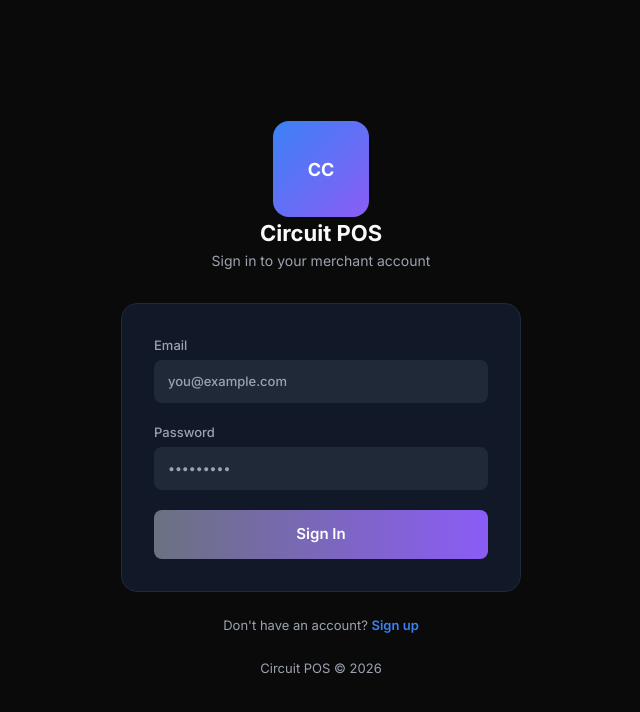
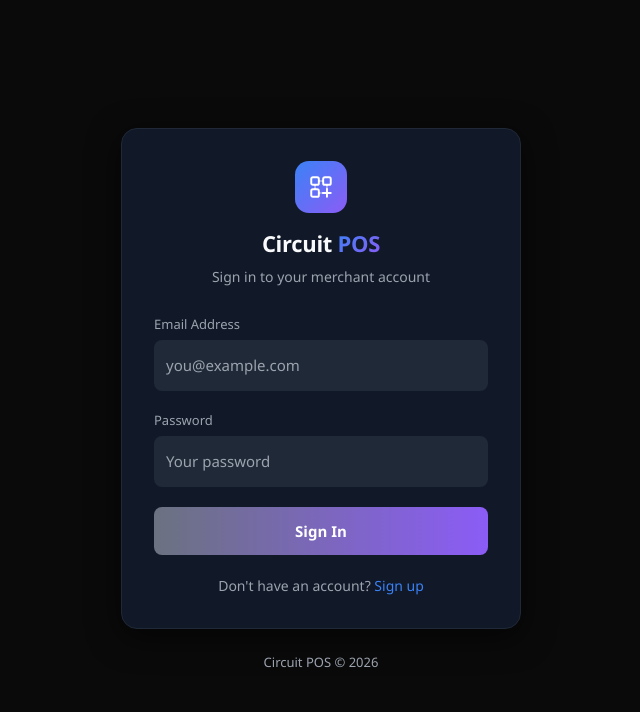
Before and after one commit to pernelldevcircuit/circuit-pos, a Next.js app: page /login in a window 1280 px wide. Shown: the top 712 px of the page, without its empty margins (319-959 px from the left). Built offline with nearby package versions, Linux system fonts and the light colour scheme; no server answers.

Commit message:
Update login page with Claude-generated theme-matched design

```diff
--- a/app/login/page.tsx
+++ b/app/login/page.tsx
@@ -6,123 +6,278 @@ import { supabase } from '@/lib/supabase'
 
 export default function LoginPage() {
   const router = useRouter()
-  const [email, setEmail] = useState('')
-  const [password, setPassword] = useState('')
-  const [error, setError] = useState('')
-  const [loading, setLoading] = useState(false)
-  const [isDark, setIsDark] = useState(true)
+
+  const [email, setEmail] = useState<string>('')
+  const [password, setPassword] = useState<string>('')
+  const [error, setError] = useState<string>('')
+  const [loading, setLoading] = useState<boolean>(false)
+  const [isDark, setIsDark] = useState<boolean>(true)
 
   useEffect(() => {
-    const saved = localStorage.getItem('circuit-theme')
-    if (saved !== null) setIsDark(saved === 'dark')
-    // Check if already logged in, redirect to dashboard
-    supabase.auth.getSession().then(({ data }) => {
+    const stored = localStorage.getItem('theme')
+    if (stored === 'light') setIsDark(false)
+    else setIsDark(true)
+
+    const checkSession = async () => {
+      const { data } = await supabase.auth.getSession()
       if (data.session) router.replace('/')
-    })
+    }
+    checkSession()
   }, [router])
 
-  const handleLogin = async (e: React.FormEvent) => {
+  // ── Derived style tokens ────────────────────────────────────────────
+  const bg      = isDark ? '#0a0a0a' : '#f0f9fc'
+  const cardBg  = isDark ? '#111827' : '#ffffff'
+  const border  = isDark ? '#1f2937' : '#e2e8f0'
+  const text    = isDark ? '#f9fafb' : '#0f172a'
+  const muted   = isDark ? '#9ca3af' : '#64748b'
+  const accent  = '#3b82f6'
+  const inputBg = isDark ? '#1f2937' : '#f1f5f9'
+
+  // ── Handler ─────────────────────────────────────────────────────────
+  const handleLogin = async (e: React.FormEvent<HTMLFormElement>) => {
     e.preventDefault()
+    setError('')
     setLoading(true)
-    setError('')
 
     try {
-      const { data, error: authError } = await supabase.auth.signInWithPassword({
+      const { error: authError } = await supabase.auth.signInWithPassword({
         email,
         password,
       })
 
       if (authError) throw authError
 
-      if (data.session) {
-        // Successfully logged in, redirect to dashboard
       router.replace('/')
-      }
-    } catch (err: any) {
-      setError(err.message || 'Failed to sign in')
+    } catch (err: unknown) {
+      const message =
+        err instanceof Error ? err.message : 'An unexpected error occurred.'
+      setError(message)
     } finally {
       setLoading(false)
     }
   }
 
-  // Theme colors matching signup page
-  const bg = isDark ? '#0a0a0a' : '#f0f9fc'
-  const cardBg = isDark ? '#111827' : '#ffffff'
-  const border = isDark ? '#1f2937' : '#e2e8f0'
-  const text = isDark ? '#f9fafb' : '#0f172a'
-  const muted = isDark ? '#9ca3af' : '#64748b'
-  const accent = '#3b82f6'
-
+  // ── Render ───────────────────────────────────────────────────────────
   return (
-    <div style={{ minHeight: '100vh', background: bg, display: 'flex', alignItems: 'center', justifyContent: 'center', padding: '20px' }}>
-      <div style={{ width: '100%', maxWidth: '400px' }}>
-        {/* Logo / Brand */}
-        <div style={{ textAlign: 'center', marginBottom: '32px' }}>
-          <div style={{ width: '96px', height: '96px', background: 'linear-gradient(135deg, #3b82f6, #8b5cf6)', margin: '0 auto', borderRadius: '16px', display: 'flex', alignItems: 'center', justifyContent: 'center' }}>
-            <span style={{ color: '#fff', fontWeight: 700, fontSize: '18px' }}>CC</span>
+    <div
+      style={{
+        minHeight: '100vh',
+        background: bg,
+        display: 'flex',
+        flexDirection: 'column',
+        alignItems: 'center',
+        justifyContent: 'center',
+        padding: '20px',
+        fontFamily: "'Segoe UI', system-ui, sans-serif",
+        transition: 'background 0.3s',
+      }}
+    >
+      {/* Card */}
+      <div
+        style={{
+          width: '100%',
+          maxWidth: '400px',
+          background: cardBg,
+          border: `1px solid ${border}`,
+          borderRadius: '16px',
+          padding: '32px',
+          boxShadow: isDark
+            ? '0 8px 32px rgba(0,0,0,0.6)'
+            : '0 8px 32px rgba(0,0,0,0.08)',
+        }}
+      >
+        {/* Logo */}
+        <div style={{ textAlign: 'center', marginBottom: '28px' }}>
+          <div
+            style={{
+              display: 'inline-flex',
+              alignItems: 'center',
+              justifyContent: 'center',
+              width: '52px',
+              height: '52px',
+              borderRadius: '14px',
+              background: 'linear-gradient(135deg, #3b82f6, #8b5cf6)',
+              marginBottom: '14px',
+            }}
+          >
+            {/* Circuit icon */}
+            <svg width="26" height="26" viewBox="0 0 24 24" fill="none">
+              <rect x="3" y="3" width="7" height="7" rx="1.5" stroke="#fff" strokeWidth="1.8" />
+              <rect x="14" y="3" width="7" height="7" rx="1.5" stroke="#fff" strokeWidth="1.8" />
+              <rect x="3" y="14" width="7" height="7" rx="1.5" stroke="#fff" strokeWidth="1.8" />
+              <path d="M17.5 14v7M14 17.5h7" stroke="#fff" strokeWidth="1.8" strokeLinecap="round" />
+              <path d="M10 6.5h4M17.5 10v4M6.5 10v4M10 17.5h4" stroke="#fff" strokeWidth="1.4" strokeLinecap="round" strokeDasharray="1 2" />
+            </svg>
           </div>
-          <span style={{ fontSize: '22px', fontWeight: 700, color: text }}>Circuit POS</span>
-          <p style={{ color: muted, fontSize: '14px' }}>Sign in to your merchant account</p>
+          <h1
+            style={{
+              margin: 0,
+              fontSize: '22px',
+              fontWeight: 700,
+              color: text,
+              letterSpacing: '-0.3px',
+            }}
+          >
+            Circuit{' '}
+            <span
+              style={{
+                background: 'linear-gradient(135deg, #3b82f6, #8b5cf6)',
+                WebkitBackgroundClip: 'text',
+                WebkitTextFillColor: 'transparent',
+              }}
+            >
+              POS
+            </span>
+          </h1>
+          <p style={{ margin: '6px 0 0', fontSize: '14px', color: muted }}>
+            Sign in to your merchant account
+          </p>
         </div>
 
-        {/* Card */}
-        <div style={{ background: cardBg, border: `1px solid ${border}`, borderRadius: '16px', padding: '32px' }}>
-          <form onSubmit={handleLogin}>
+        {/* Error */}
+        {error && (
+          <div
+            style={{
+              background: isDark ? '#1c0a0a' : '#fff5f5',
+              border: '1px solid #ef4444',
+              borderRadius: '10px',
+              padding: '12px 16px',
+              marginBottom: '20px',
+              color: '#ef4444',
+              fontSize: '14px',
+            }}
+          >
+            {error}
+          </div>
+        )}
+
+        {/* Form */}
+        <form onSubmit={handleLogin} noValidate>
+          {/* Email */}
           <div style={{ marginBottom: '20px' }}>
-              <label style={{ display: 'block', color: muted, fontSize: '13px', fontWeight: 500, marginBottom: '6px' }}>
-                Email
+            <label
+              style={{
+                display: 'block',
+                fontSize: '13px',
+                fontWeight: 500,
+                color: muted,
+                marginBottom: '6px',
+              }}
+            >
+              Email Address
+            </label>
             <input
               type="email"
               value={email}
               onChange={(e) => setEmail(e.target.value)}
+              placeholder="you@example.com"
               required
-                  placeholder="you@example.com"
-                  style={{ width: '100%', padding: '12px 14px', background: isDark ? '#1f2937' : '#f1f5f9', border: 'none', borderRadius: '8px', color: text, marginTop: '4px' }}
+              style={{
+                width: '100%',
+                padding: '14px 12px',
+                background: inputBg,
+                border: 'none',
+                borderRadius: '8px',
+                color: text,
+                fontSize: '15px',
+                outline: 'none',
+                boxSizing: 'border-box',
+              }}
             />
-              </label>
           </div>
 
+          {/* Password */}
           <div style={{ marginBottom: '20px' }}>
-              <label style={{ display: 'block', color: muted, fontSize: '13px', fontWeight: 500, marginBottom: '6px' }}>
+            <label
+              style={{
+                display: 'block',
+                fontSize: '13px',
+                fontWeight: 500,
+                color: muted,
+                marginBottom: '6px',
+              }}
+            >
               Password
+            </label>
             <input
               type="password"
               value={password}
               onChange={(e) => setPassword(e.target.value)}
+              placeholder="Your password"
               required
-                  placeholder="•••••••••"
-                  style={{ width: '100%', padding: '12px 14px', background: isDark ? '#1f2937' : '#f1f5f9', border: 'none', borderRadius: '8px', color: text, marginTop: '4px' }}
+              style={{
+                width: '100%',
+                padding: '14px 12px',
+                background: inputBg,
+                border: 'none',
+                borderRadius: '8px',
+                color: text,
+                fontSize: '15px',
+                outline: 'none',
+                boxSizing: 'border-box',
+              }}
             />
-              </label>
           </div>
 
-            {error && (
-              <div style={{ background: isDark ? '#1f1112' : '#fef2f2', border: '1px solid #f87171', borderRadius: '8px', padding: '12px', marginBottom: '20px' }}>
-                {error}
-              </div>
-            )}
-
+          {/* Submit */}
           <button
             type="submit"
             disabled={loading}
-              style={{ width: '100%', padding: '13px', background: loading ? '#6b7280' : 'linear-gradient(to right, #6b7280, #8b5cf6)', border: 'none', borderRadius: '8px', color: '#fff', fontSize: '15px', fontWeight: 600, cursor: loading ? 'not-allowed' : 'pointer' }}
+            style={{
+              width: '100%',
+              padding: '13px',
+              background: loading
+                ? '#6b7280'
+                : 'linear-gradient(to right, #6b7280, #8b5cf6)',
+              border: 'none',
+              borderRadius: '8px',
+              color: '#ffffff',
+              fontSize: '15px',
+              fontWeight: 600,
+              cursor: loading ? 'not-allowed' : 'pointer',
+              transition: 'opacity 0.2s',
+              opacity: loading ? 0.8 : 1,
+            }}
           >
-              {loading ? 'Signing in...' : 'Sign In'}
+            {loading ? 'Signing in…' : 'Sign In'}
           </button>
         </form>
-        </div>
 
-        <p style={{ textAlign: 'center', marginTop: '24px', color: muted, fontSize: '13px' }}>
-          Don't have an account?{' '}
-          <a href="/signup" style={{ color: accent, textDecoration: 'none', fontWeight: 600 }}>
+        {/* Link */}
+        <p
+          style={{
+            marginTop: '20px',
+            textAlign: 'center',
+            fontSize: '14px',
+            color: muted,
+          }}
+        >
+          Don&apos;t have an account?{' '}
+          <a
+            href="/signup"
+            style={{
+              color: accent,
+              textDecoration: 'none',
+              fontWeight: 500,
+            }}
+          >
             Sign up
           </a>
         </p>
+      </div>
 
-        <p style={{ textAlign: 'center', marginTop: '24px', color: muted, fontSize: '13px' }}>
-          Circuit POS &copy; {new Date().getFullYear()}
+      {/* Footer */}
+      <p
+        style={{
+          marginTop: '24px',
+          fontSize: '13px',
+          color: muted,
+          textAlign: 'center',
+        }}
+      >
+        Circuit POS © {new Date().getFullYear()}
       </p>
-      </div>
     </div>
   )
 }
```
Lines whose indentation alone changed are shown as unchanged.
